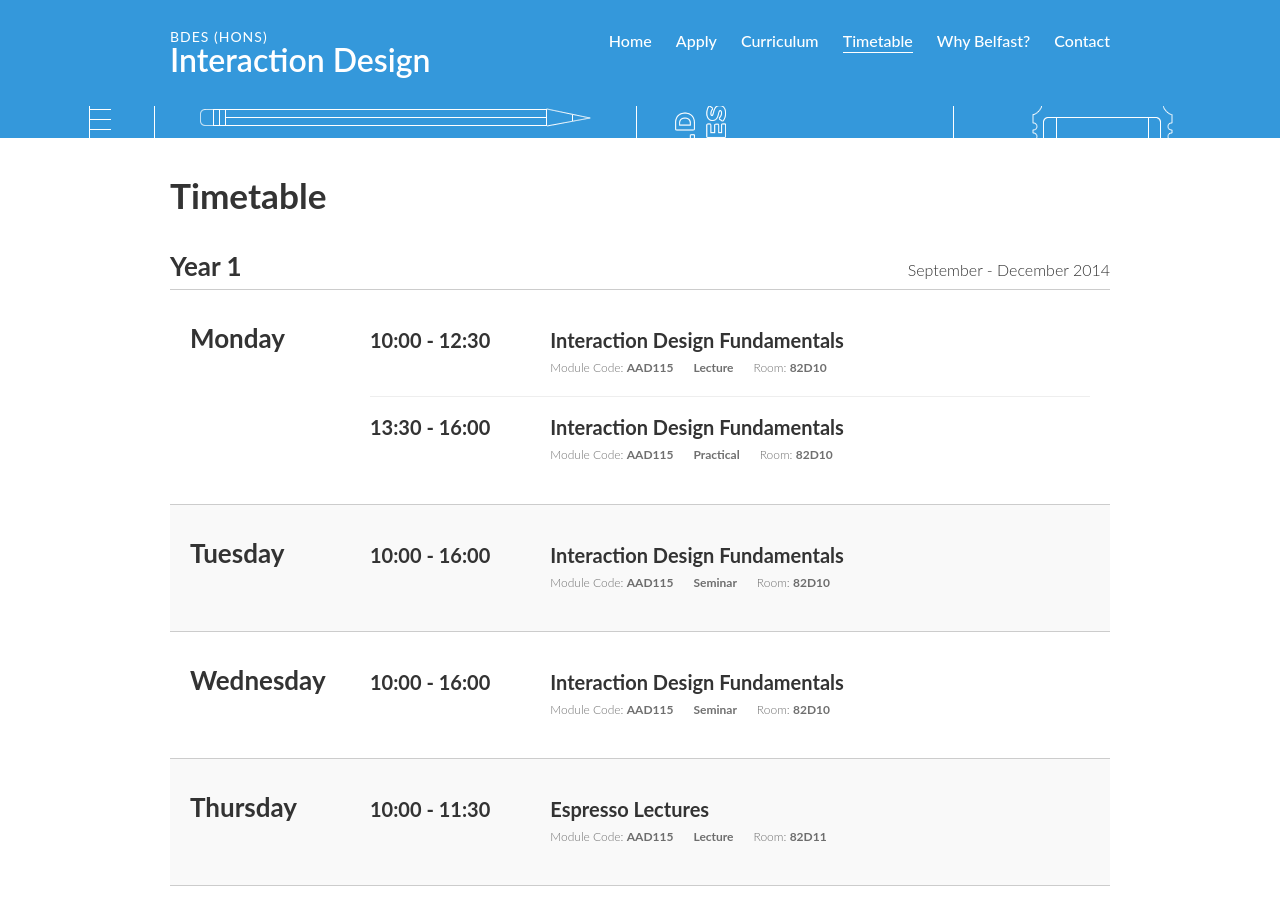
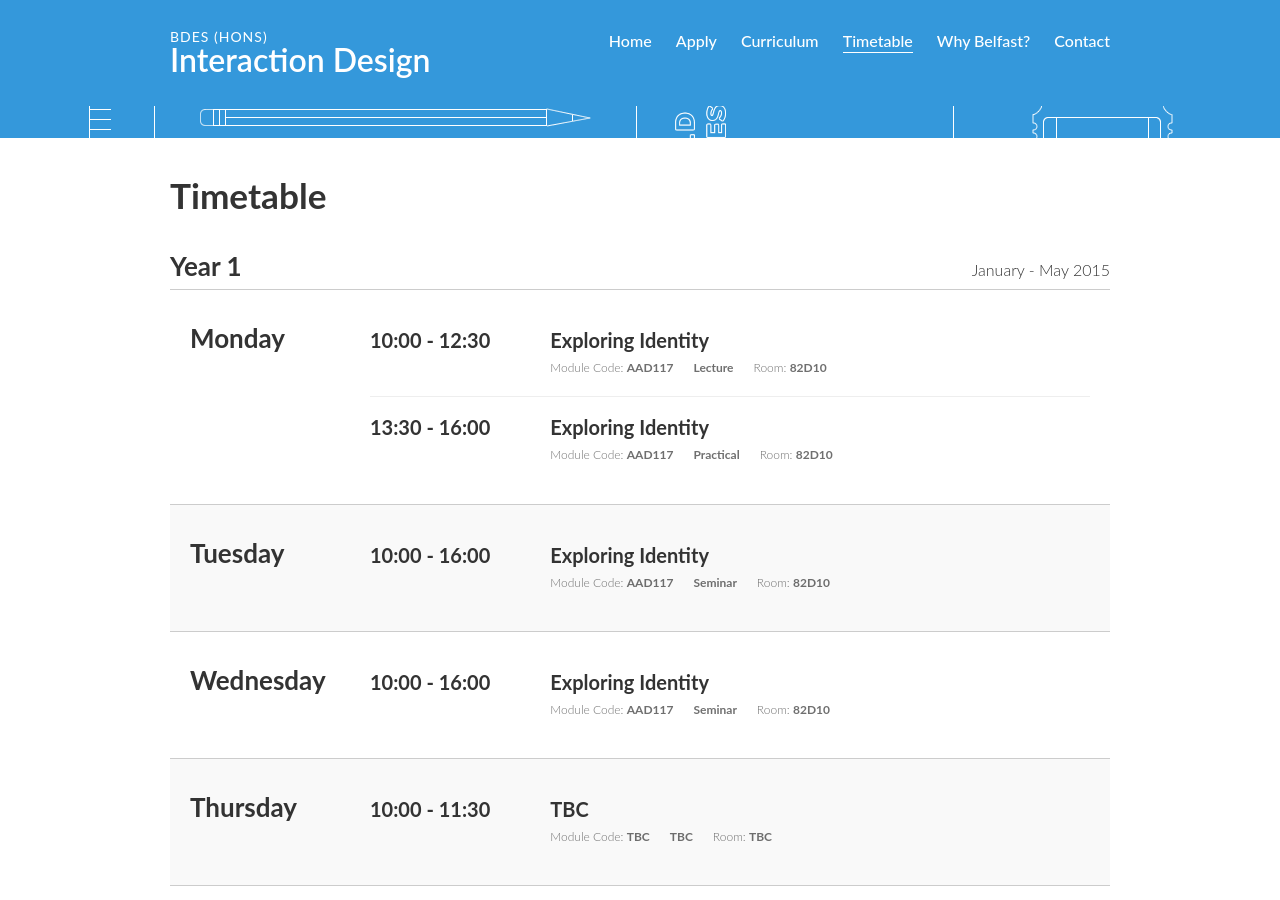
Before and after one commit to ixdbelfast/ixdbelfast.github.io, a Jekyll site: the page built from timetable.html, in a window 1280 px wide and 900 px high, scrolled down 392 px. Built offline with Jekyll 4.4.1, drawn with Linux system fonts in a browser that asks for light colours; some of the changed text lies outside the part shown.

Commit message:
Updated timetable

```diff
--- a/timetable.html
+++ b/timetable.html
@@ -8,7 +8,7 @@ permalink: /timetable/
 	<h1>Timetable</h1>
 
 	<h2>Year 1</h2>
-	<p class="date">September - December 2014</p>
+	<p class="date">January - May 2015</p>
 
 	<div class="timetable">
 
@@ -25,9 +25,9 @@ permalink: /timetable/
 				</div>
 
 				<div class="class-details">
-					<h3>Interaction Design Fundamentals</h3>
+					<h3>Exploring Identity</h3>
 					<ul>
-						<li class="module-code">AAD115</li>
+						<li class="module-code">AAD117</li>
 						<li class="session">Lecture</li>
 						<li class="room">82D10</li>
 					</ul>
@@ -42,9 +42,9 @@ permalink: /timetable/
 				</div>
 
 				<div class="class-details">
-					<h3>Interaction Design Fundamentals</h3>
+					<h3>Exploring Identity</h3>
 					<ul>
-						<li class="module-code">AAD115</li>
+						<li class="module-code">AAD117</li>
 						<li class="session">Practical</li>
 						<li class="room">82D10</li>
 					</ul>
@@ -69,9 +69,9 @@ permalink: /timetable/
 				</div>
 
 				<div class="class-details">
-					<h3>Interaction Design Fundamentals</h3>
+					<h3>Exploring Identity</h3>
 					<ul>
-						<li class="module-code">AAD115</li>
+						<li class="module-code">AAD117</li>
 						<li class="session">Seminar</li>
 						<li class="room">82D10</li>
 					</ul>
@@ -95,9 +95,9 @@ permalink: /timetable/
 				</div>
 
 				<div class="class-details">
-					<h3>Interaction Design Fundamentals</h3>
+					<h3>Exploring Identity</h3>
 					<ul>
-						<li class="module-code">AAD115</li>
+						<li class="module-code">AAD117</li>
 						<li class="session">Seminar</li>
 						<li class="room">82D10</li>
 					</ul>
@@ -121,11 +121,11 @@ permalink: /timetable/
 				</div>
 
 				<div class="class-details">
-					<h3>Espresso Lectures</h3>
+					<h3>TBC</h3>
 					<ul>
-						<li class="module-code">AAD115</li>
-						<li class="session">Lecture</li>
-						<li class="room">82D11</li>
+						<li class="module-code">TBC</li>
+						<li class="session">TBC</li>
+						<li class="room">TBC</li>
 					</ul>
 				</div>
 
@@ -147,9 +147,9 @@ permalink: /timetable/
 				</div>
 
 				<div class="class-details">
-					<h3>Introduction to Communication Design</h3>
+					<h3>Imaging and Data Visualisation</h3>
 					<ul>
-						<li class="module-code">AAD116</li>
+						<li class="module-code">AAD118</li>
 						<li class="session">Lecture</li>
 						<li class="room">Conor Lecture Theatre (B Floor)</li>
 					</ul>
@@ -176,9 +176,9 @@ permalink: /timetable/
 				</div>
 
 				<div class="class-details">
-					<h3>Introduction to Communication Design</h3>
+					<h3>Imaging and Data Visualisation</h3>
 					<ul>
-						<li class="module-code">AAD116</li>
+						<li class="module-code">AAD118</li>
 						<li class="session">Practical</li>
 						<li class="room">82D10</li>
 					</ul>
```
